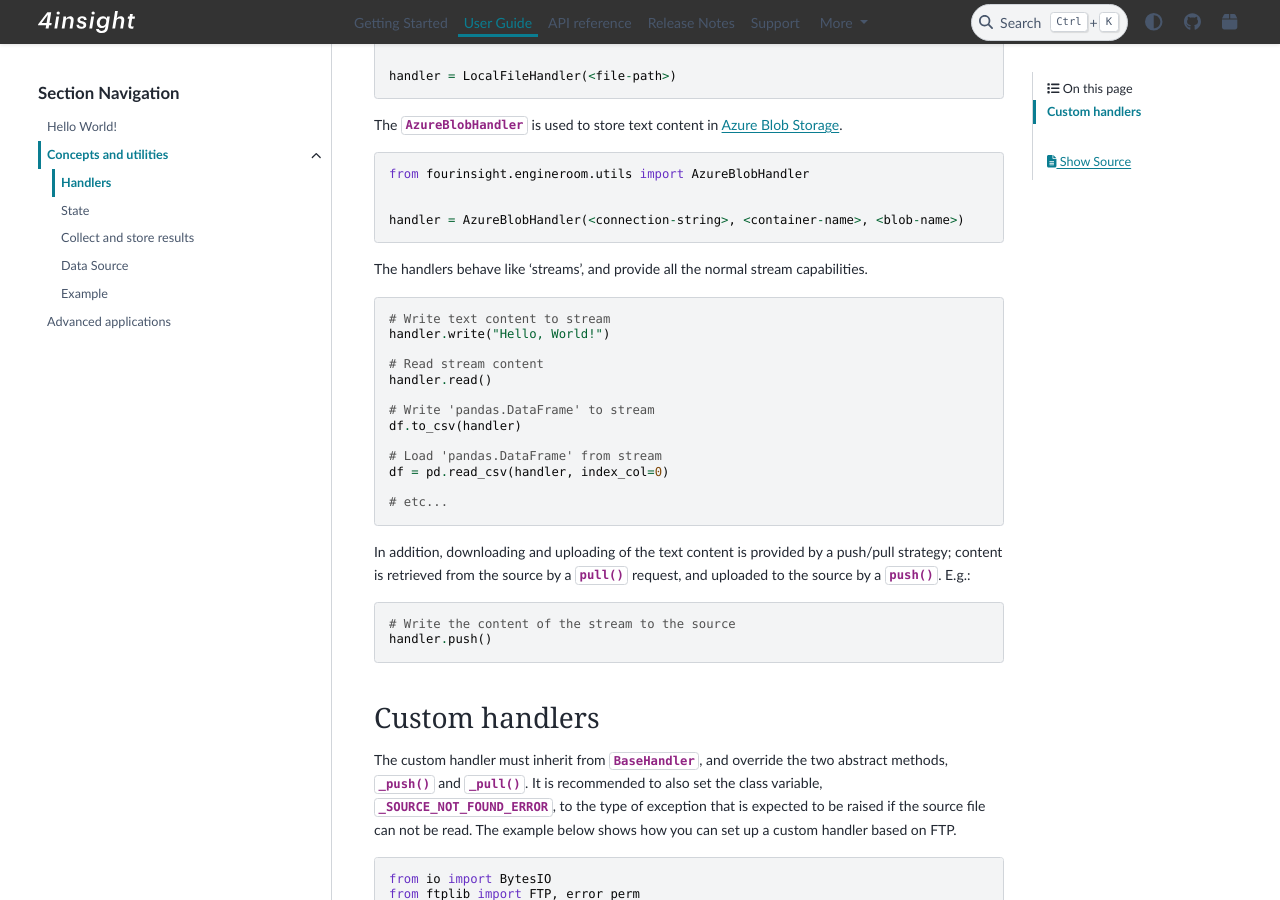
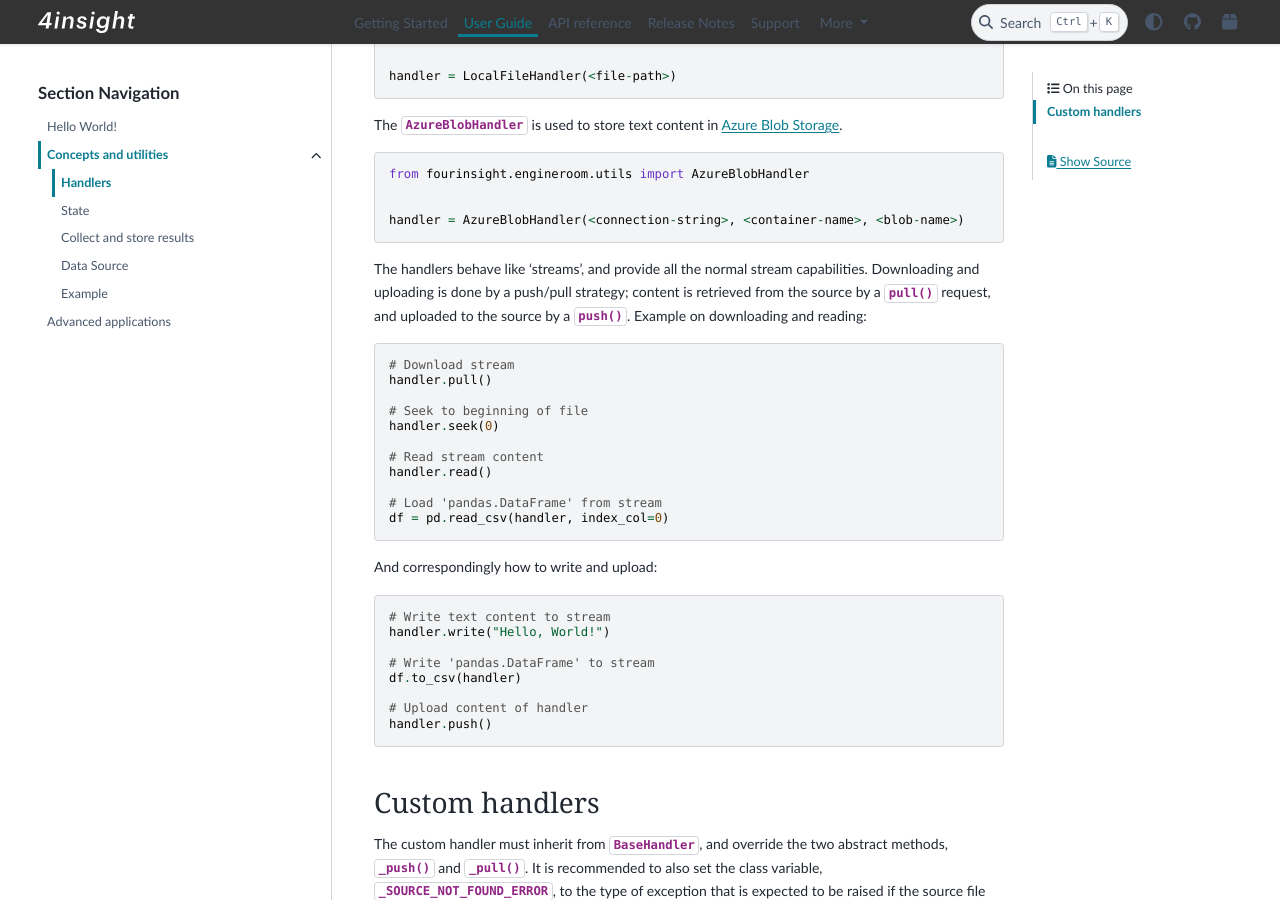
Before and after one commit to 4Subsea/fourinsight-engineroom-utils-python, a Sphinx documentation site: the page built from docs/user_guide/concepts_utils/handlers.rst, in a window 1280 px wide and 900 px high, scrolled down 327 px. Built offline with Sphinx 7.4.7 and the PyData theme 0.15.4, drawn with Linux system fonts in a browser that asks for light colours.

Commit message:
Add info about handler.seek()
Rewritten handler example to be clearer.

```diff
--- a/docs/user_guide/concepts_utils/handlers.rst
+++ b/docs/user_guide/concepts_utils/handlers.rst
@@ -28,31 +28,36 @@ The :class:`~fourinsight.engineroom.utils.AzureBlobHandler` is used to store tex
 
     handler = AzureBlobHandler(<connection-string>, <container-name>, <blob-name>)
 
-The handlers behave like 'streams', and provide all the normal stream capabilities.
+The handlers behave like 'streams', and provide all the normal stream capabilities. Downloading and uploading is done  by a push/pull
+strategy; content is retrieved from the source by a :meth:`~fourinsight.engineroom.utils.core.BaseHandler.pull()` request, and uploaded
+to the source by a :meth:`~fourinsight.engineroom.utils.core.BaseHandler.push()`. Example on downloading and reading:
+
+.. code-block:: python
+
+    # Download stream
+    handler.pull()
+
+    # Seek to beginning of file
+    handler.seek(0)
+
+    # Read stream content
+    handler.read()
+
+    # Load 'pandas.DataFrame' from stream
+    df = pd.read_csv(handler, index_col=0)
+
+
+And correspondingly how to write and upload:
 
 .. code-block:: python
 
     # Write text content to stream
     handler.write("Hello, World!")
 
-    # Read stream content
-    handler.read()
-
     # Write 'pandas.DataFrame' to stream
     df.to_csv(handler)
 
-    # Load 'pandas.DataFrame' from stream
-    df = pd.read_csv(handler, index_col=0)
-
-    # etc...
-
-In addition, downloading and uploading of the text content is provided by a push/pull
-strategy; content is retrieved from the source by a :meth:`~fourinsight.engineroom.utils.core.BaseHandler.pull()` request, and uploaded
-to the source by a :meth:`~fourinsight.engineroom.utils.core.BaseHandler.push()`. E.g.:
-
-.. code-block:: python
-
-    # Write the content of the stream to the source
+    # Upload content of handler
     handler.push()
 
 .. _custom_handlers:
```
